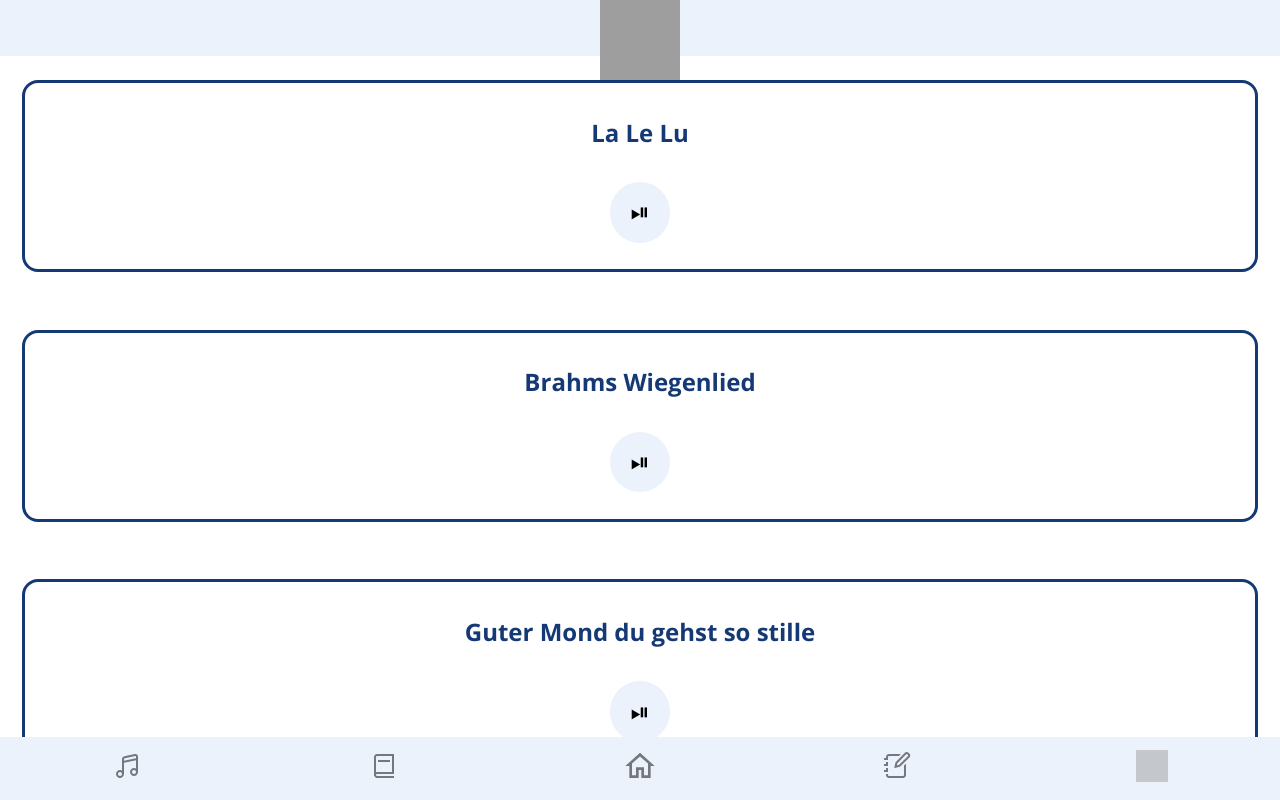
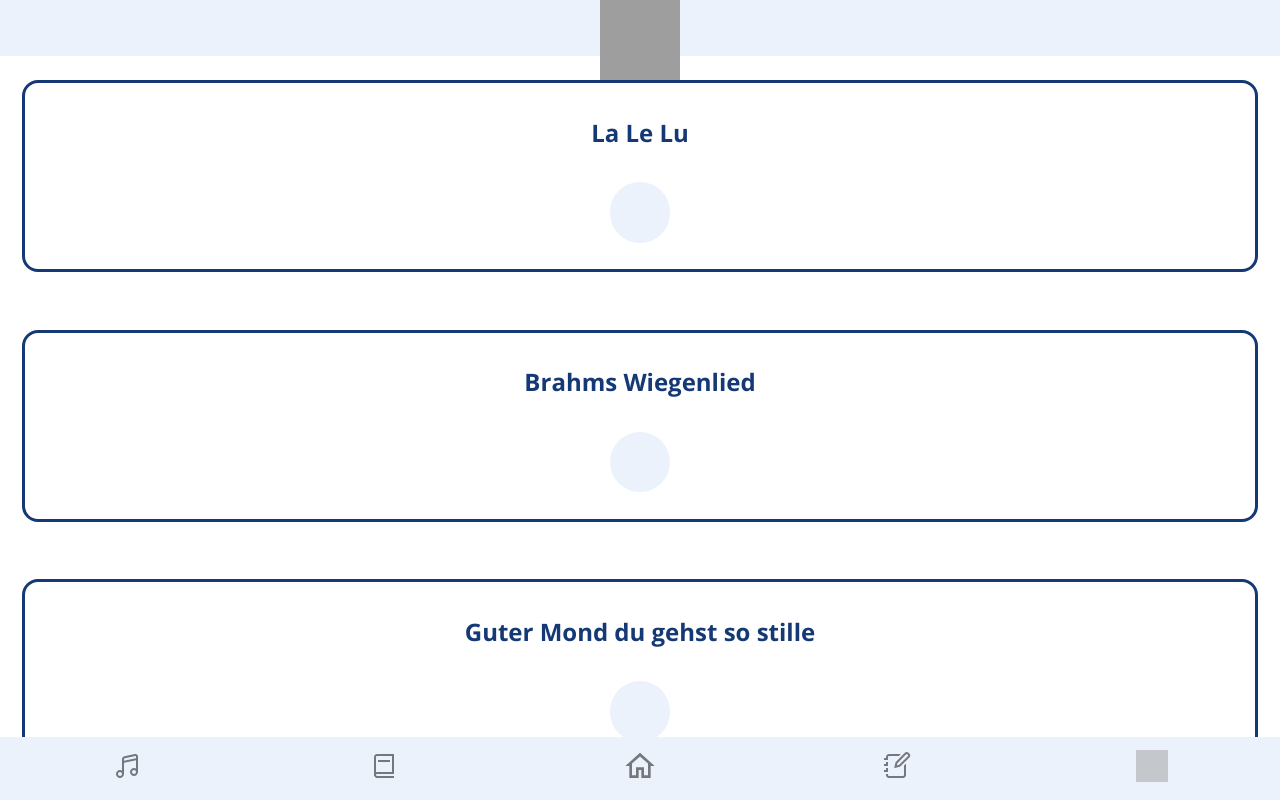
Before and after one commit to JulianSchumacher99/Sterntaler-App, a React (Vite) app: page /musik in a window 1280 px wide. Shown: the top 800 px of the page. Built offline with nearby package versions, Linux system fonts and the light colour scheme; grey boxes are pictures that could not be loaded.

Commit message:
✨ Change Button Text on Click

```diff
--- a/src/Components/Music Player/musicPlayer.tsx
+++ b/src/Components/Music Player/musicPlayer.tsx
@@ -7,22 +7,24 @@ type MusicProps = {
 
 function MusicPlayer({ title, url }: MusicProps): JSX.Element {
   const audio = new Audio(url);
+  let content;
+
+  function handleClick() {
+    if (audio.paused) {
+      audio.play();
+      content = '⏹';
+    } else {
+      audio.pause();
+      content = '▶️';
+    }
+  }
 
   return (
     <div className={styles.container}>
       <>
         <h2 className={styles.title}>{title}</h2>
-        <button
-          className={styles.playsound}
-          onClick={() => {
-            if (audio.paused) {
-              audio.play();
-            } else {
-              audio.pause();
-            }
-          }}
-        >
-          ⏯
+        <button className={styles.playsound} onClick={handleClick}>
+          {content}
         </button>
         <audio src={url} />
       </>
```
